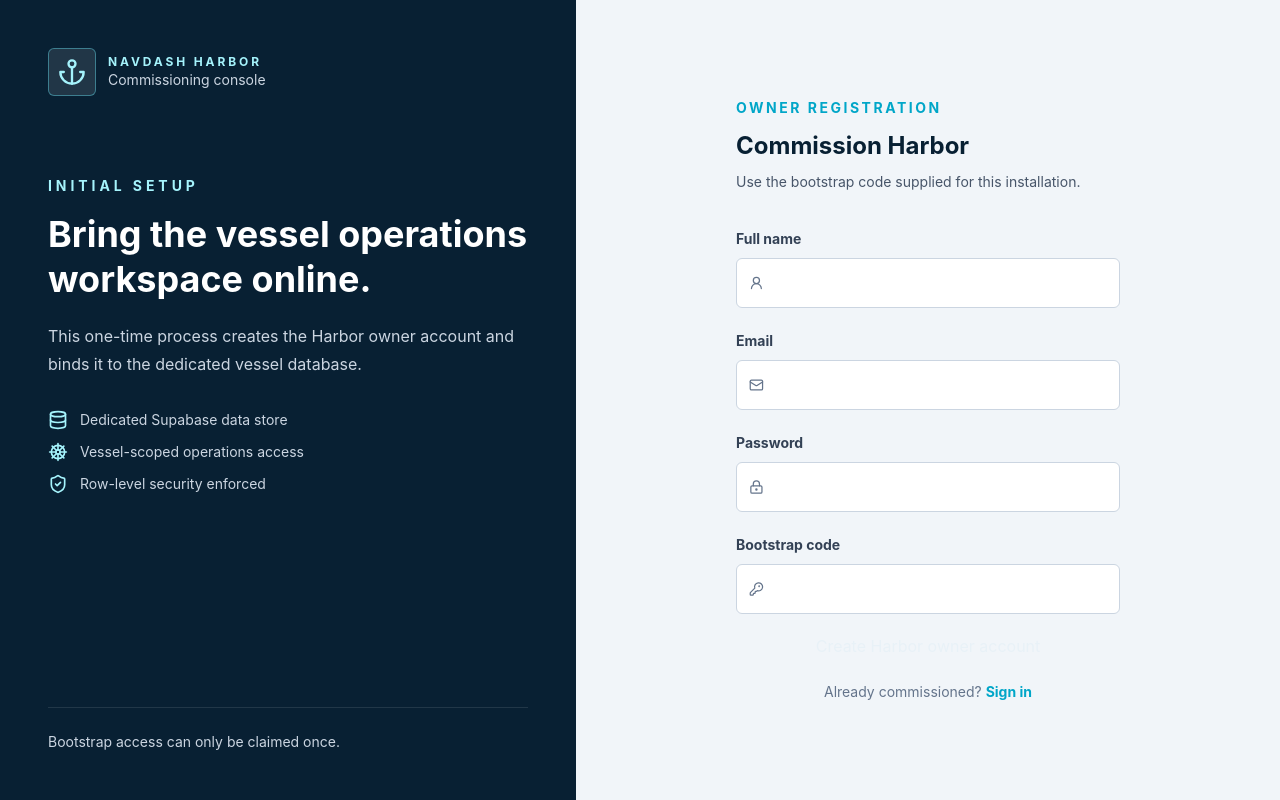
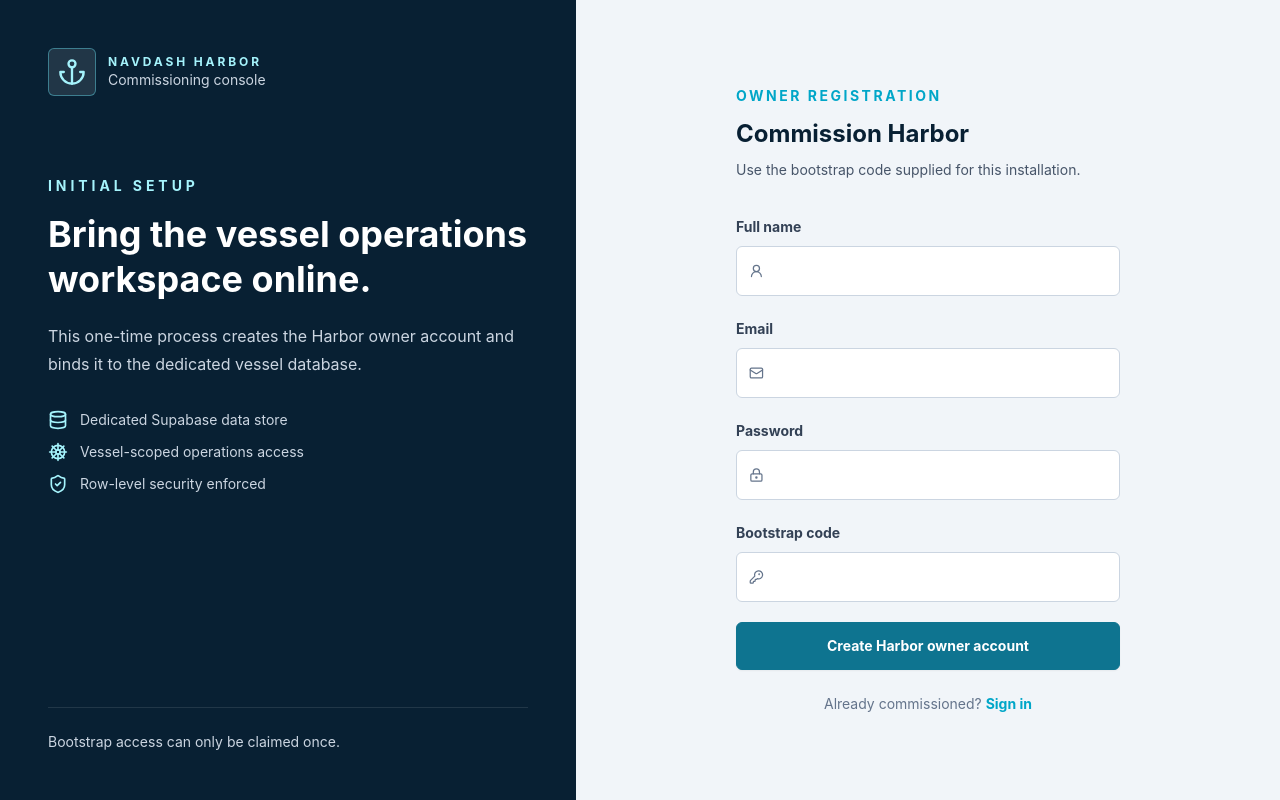
Before and after one commit to wardolb-bit/NavDash-Harbor, a Next.js app: page /setup in a window 1280 px wide. Built offline with nearby package versions, Linux system fonts and the light colour scheme.

Commit message:
Fix visible setup submit button

```diff
--- a/app/(auth)/setup/setup-form.tsx
+++ b/app/(auth)/setup/setup-form.tsx
@@ -21,7 +21,11 @@ export function SetupForm() {
           {state.technical && <p className="mt-1 text-xs opacity-70">{state.technical}</p>}
         </div>
       )}
-      <button className="operational-button w-full" disabled={pending}>
+      <button
+        type="submit"
+        className="flex min-h-12 w-full items-center justify-center rounded-md border border-cyan-700 bg-cyan-700 px-4 py-3 text-sm font-bold text-white shadow-sm transition hover:bg-cyan-800 disabled:cursor-not-allowed disabled:opacity-60"
+        disabled={pending}
+      >
         {pending ? "Commissioning Harbor…" : "Create Harbor owner account"}
       </button>
     </form>
```
